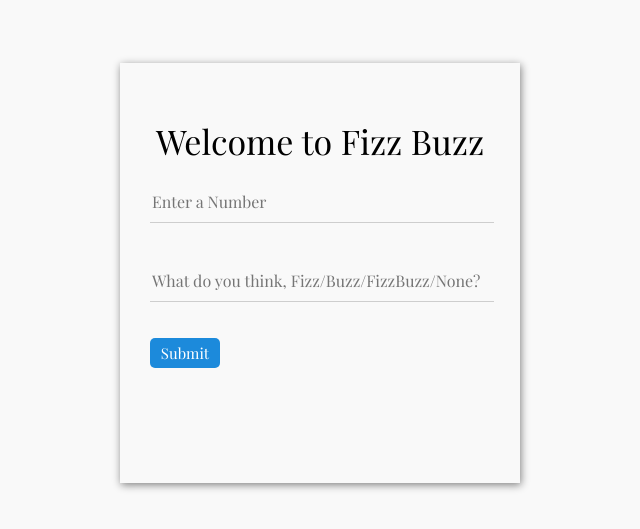
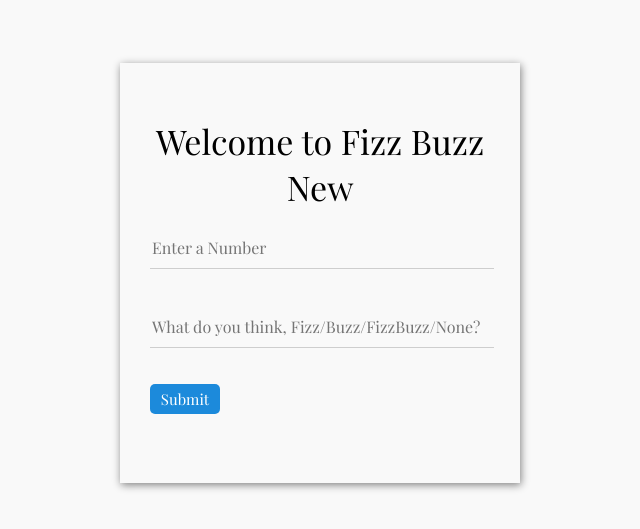
Before and after one commit to mohsinzaheer25/fizzbuzz, a plain HTML site: page webapp/index.html in a window 1280 px wide. Shown: the part 127-656 px from the top of the page, without its empty margins (320-960 px from the left). Drawn offline with nearby package versions, Linux system fonts and the light colour scheme.

Commit message:
SA-766 Modified Title

```diff
--- a/webapp/index.html
+++ b/webapp/index.html
@@ -4,14 +4,14 @@
   <meta charset="UTF-8">
   <meta name="viewport" content="width=device-width, initial-scale=1.0">
   <meta http-equiv="X-UA-Compatible" content="ie=edge">
-  <title>Fizz Buzz</title>
+  <title>Fizz Buzz NeW</title>
   <link href="css/main.css" rel="stylesheet">
   <link href="https://fonts.googleapis.com/css?family=Great+Vibes" rel="stylesheet">
   <link href="https://fonts.googleapis.com/css?family=Playfair+Display" rel="stylesheet">
 </head>
 <body>
   <div class="login-box">
-    <p class="welcome"> Welcome to Fizz Buzz</p>
+    <p class="welcome"> Welcome to Fizz Buzz New</p>
     <p>
       <input type="text" id="range" placeholder="Enter a Number">
     </p>
```
